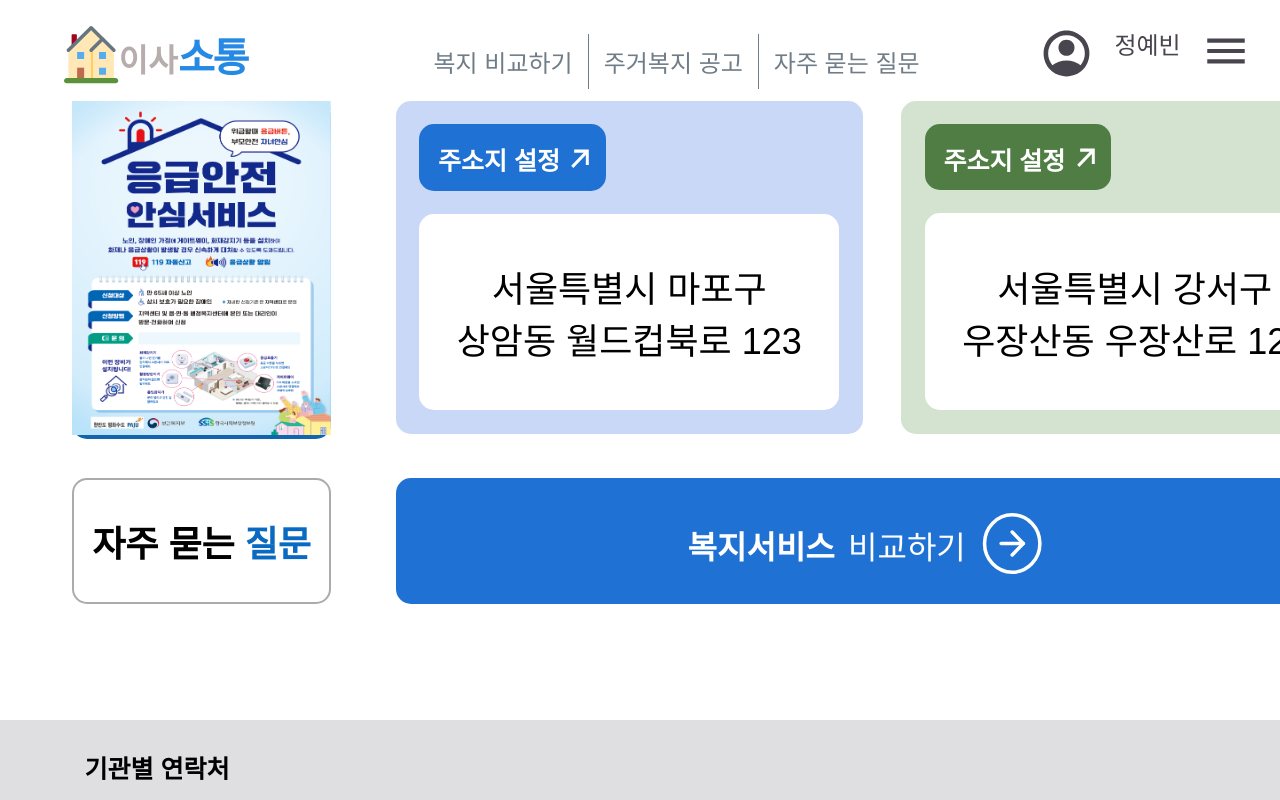
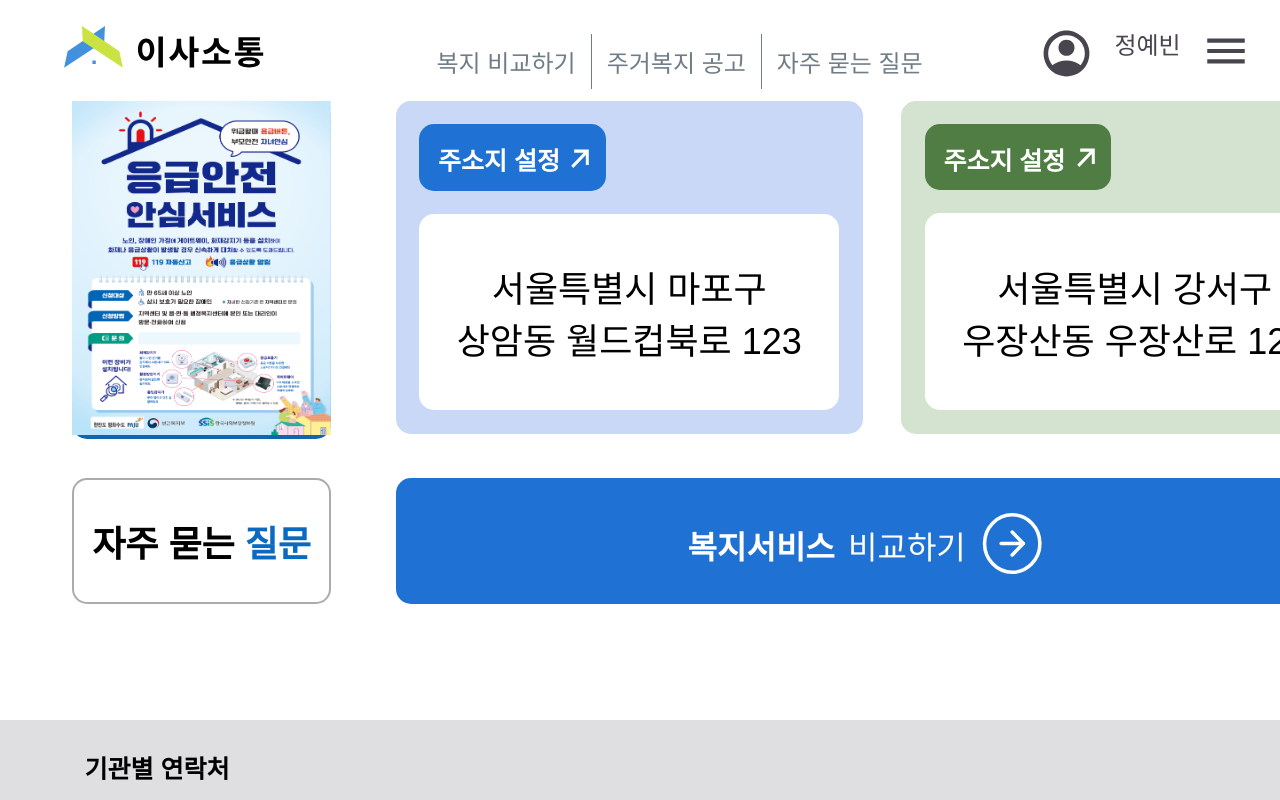
Before and after one commit to yebin-jeong/T05, a Vue app in the folder T05FrontEnd/: page / in a window 1280 px wide. Shown: the top 800 px of the page. Built offline with nearby package versions, Linux system fonts and the light colour scheme.

Commit message:
페이지 몇개 만들어놓음, 로고 교체

```diff
--- a/T05FrontEnd/src/components/CompareButton.vue
+++ b/T05FrontEnd/src/components/CompareButton.vue
@@ -1,5 +1,5 @@
 <template>
-    <button class="compare-button">
+    <button class="compare-button" @click="goToComparePage">
         <img class="arrow-right-circle" src="../assets/arrow-right-circle.svg" />
         <span style="position:absolute; left: 30%; top: 35%; white-space: nowrap;">
           <span class="div-12-span" style="font-weight: 600;">복지서비스</span>
@@ -9,7 +9,12 @@
 </template>
 <script>
 export default {
-    name: "CompareButtonComponent"
+    name: "CompareButtonComponent",
+    methods:{
+      goToComparePage(){
+        this.$router.push('/ComparePage');
+      }
+    }
 }
 </script>
 <style>
--- a/T05FrontEnd/src/components/FAQ.vue
+++ b/T05FrontEnd/src/components/FAQ.vue
@@ -1,5 +1,5 @@
 <template>
-    <div class="rectangle FAQ">
+    <div class="rectangle FAQ" @click="goToFAQPage">
       <span>
         <span class="center-text FAQ-span">자주 묻는 <span style="color: #0a69c1;">질문</span></span>
 
@@ -8,7 +8,12 @@
 </template>
 <script>
     export default {
-        name:'FAQComponent'
+        name:'FAQComponent',
+        methods:{
+          goToFAQPage(){
+            this.$router.push('/FAQPage');
+          }
+        }
     }
 </script>
 <style>
--- a/T05FrontEnd/src/components/Top.vue
+++ b/T05FrontEnd/src/components/Top.vue
@@ -1,14 +1,7 @@
 <template>
     <div class="top">
       <div @click="goToMainPage" class="logo">
-        <img class="vector" src="../assets/house.svg" />
-        <div class="logotext">
-          <span>
-            <span class="logotext-span">이사</span>
-            <span class="logotext-span2">소통</span>
-          </span>
-        </div>
-
+        <img class="vector" src="../assets/logo.svg" />
       </div>
       <ul class="top-navbar">
             <li class="top-navbar-item">복지 비교하기</li>
@@ -61,32 +54,10 @@
     cursor: pointer;
   }
 
-  .logotext {
-    text-align: left;
-    position: static;
-    left: 176.18px;
-    top: 72.94px;
-  }
-
-  .logotext-span {
-    color: #b8adad;
-    font-family: "Inter-Bold", sans-serif;
-    font-size: 32px;
-    letter-spacing: 0.01em;
-    font-weight: 700;
-  }
-
-  .logotext-span2 {
-    color: #268ae5;
-    font-family: "Inter-Bold", sans-serif;
-    font-size: 40px;
-    letter-spacing: -0.06em;
-    font-weight: 700;
-  }
-
   .vector {
     position: static;
     overflow: visible;
+    height: 80%;
   }
 
   .menu-icon {
--- a/T05FrontEnd/src/router/index.js
+++ b/T05FrontEnd/src/router/index.js
@@ -2,7 +2,8 @@ import { createWebHistory, createRouter } from 'vue-router'
 import MainPage from '@/views/MainPage.vue';
 import MyPage from '@/views/MyPage.vue';
 import HouseNoticePage from '@/views/HouseNoticePage.vue';
-
+import FAQPage from '@/views/FAQPage.vue';
+import ComparePage from '@/views/ComparePage.vue';
 const routes = [
     {
         path: '/',
@@ -18,6 +19,16 @@ const routes = [
         path: '/HouseNoticePage',
         name: 'HouseNoticePage',
         component: HouseNoticePage
+    },
+    {
+        path: '/FAQPage',
+        name: 'FAQPage',
+        component: FAQPage
+    },
+    {
+        path: '/ComparePage',
+        name: 'ComparePage',
+        component: ComparePage
     }
 ]
 
--- a/T05FrontEnd/src/views/ComparePage.vue
+++ b/T05FrontEnd/src/views/ComparePage.vue
@@ -0,0 +1,20 @@
+<template>
+    <div>
+        <Top/>
+        <div style="width: 100%; height: 500px; background-color:pink; font-size: 400;">
+          비교 페이지
+        </div>
+    </div>
+</template>
+<script>
+import Top from '@/components/Top.vue';
+export default {
+  name: 'ComparePage',
+  components:{
+    Top
+  },
+};
+</script>
+<style>
+
+</style>
--- a/T05FrontEnd/src/views/FAQPage.vue
+++ b/T05FrontEnd/src/views/FAQPage.vue
@@ -1,12 +1,19 @@
 <template>
     <div>
-
+        <Top/>
+        <div style="width: 100%; height: 500px; background-color:lightgoldenrodyellow; font-size: 400;">
+          FAQ
+        </div>
     </div>
 </template>
 <script>
+import Top from '@/components/Top.vue';
 export default {
-
-}
+  name: 'FAQPage',
+  components:{
+    Top
+  },
+};
 </script>
 <style>
 
--- a/T05FrontEnd/src/views/HouseNoticePage.vue
+++ b/T05FrontEnd/src/views/HouseNoticePage.vue
@@ -1,7 +1,7 @@
 <template>
     <div>
         <Top/>
-        <div style="width: 100%; height: 500px; background-color:gray">
+        <div style="width: 100%; height: 500px; background-color:gray; font-size: 400;">
           임대주택 정보
         </div>
     </div>
--- a/T05FrontEnd/src/views/MyPage.vue
+++ b/T05FrontEnd/src/views/MyPage.vue
@@ -1,7 +1,7 @@
 <template>
     <div>
         <Top/>
-        <div style="width: 100%; height: 500px; background-color:skyblue">
+        <div style="width: 100%; height: 500px; background-color:skyblue; font-size: 400;">
           마이페이지
         </div>
     </div>
```
Also changed, not shown: T05FrontEnd/src/assets/house.svg (deleted), T05FrontEnd/src/assets/logo.svg (added).
